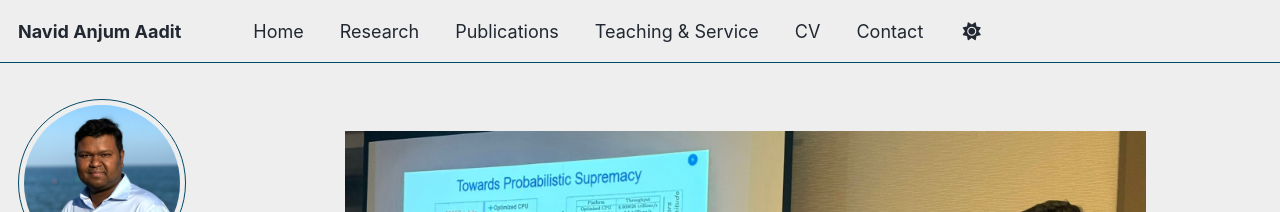
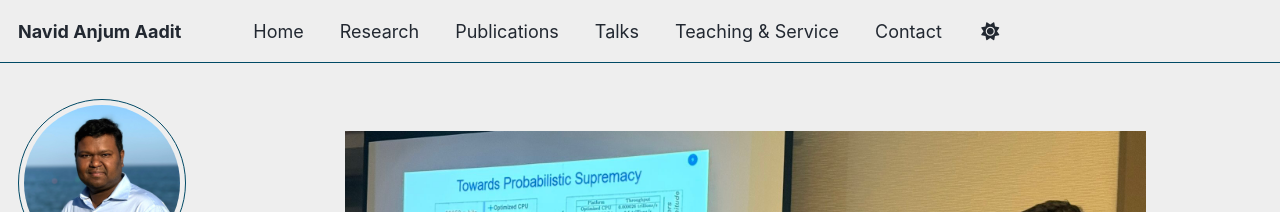
Before and after one commit to navidaadit/navidaadit.github.io, a Jekyll site: the page built from _pages/about.md, in a window 1280 px wide. Shown: the top 212 px of the page. Built offline with Jekyll 4.4.1, drawn with Linux system fonts in a browser that asks for light colours; some web fonts are replaced.

Commit message:
Update navigation.yml

```diff
--- a/_data/navigation.yml
+++ b/_data/navigation.yml
@@ -1,3 +1,4 @@
+# Main site navigation
 main:
   - title: "Home"
     url: /
@@ -5,9 +6,9 @@ main:
     url: /research/
   - title: "Publications"
     url: /publications/
+  - title: "Talks"
+    url: /talks/
   - title: "Teaching & Service"
     url: /teaching-service/
-  - title: "CV"
-    url: /cv/
   - title: "Contact"
     url: /contact/
```
